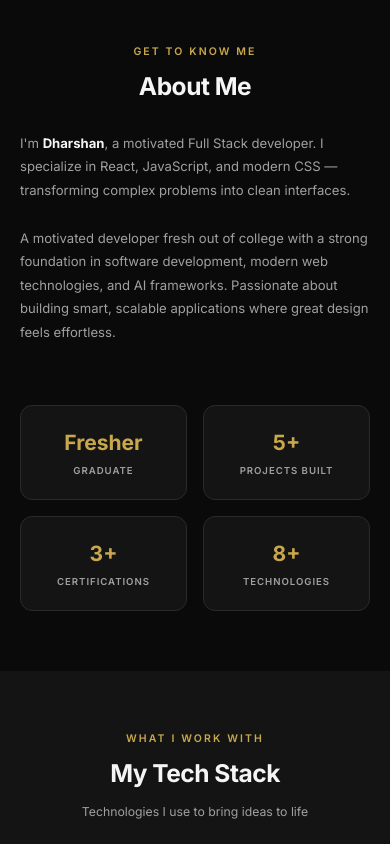
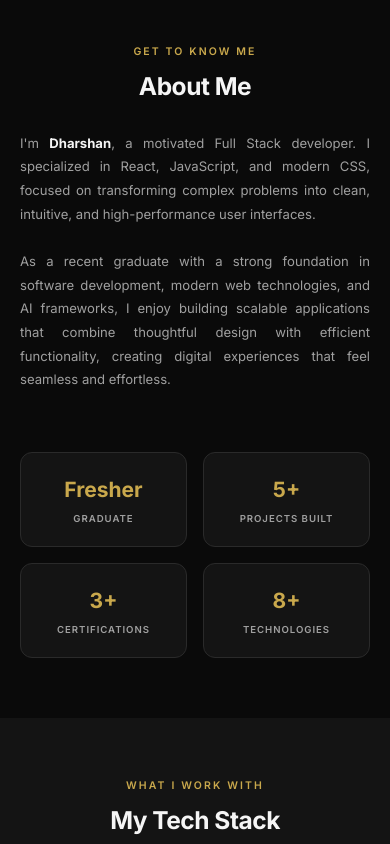
Before and after one commit to dhxrshanr-ai/DevNexus, a React (Vite) app: page / in a window 390 px wide. Shown: the part 860-1704 px from the top of the page. Built offline with nearby package versions, Linux system fonts and the light colour scheme.

Commit message:
Justify About text on mobile and update ShopNova image

```diff
--- a/src/components/About.jsx
+++ b/src/components/About.jsx
@@ -63,13 +63,14 @@ export default function About() {
                     <p style={{ color: 'var(--text-secondary)', fontSize: 'clamp(0.9375rem, 2.5vw, 1.0625rem)', lineHeight: 1.8, marginBottom: 24 }}>
                         I'm <strong style={{ color: 'var(--text-primary)' }}>Dharshan</strong>, a
                         motivated Full Stack developer.{' '}
-                        I specialize in React, JavaScript, and modern CSS — transforming complex
-                        problems into clean interfaces.
+                        I specialized in React, JavaScript, and modern CSS, focused on transforming
+                        complex problems into clean, intuitive, and high-performance user interfaces.
                     </p>
                     <p style={{ color: 'var(--text-secondary)', fontSize: 'clamp(0.9375rem, 2.5vw, 1.0625rem)', lineHeight: 1.8 }}>
-                        A motivated developer fresh out of college with a strong foundation in
-                        software development, modern web technologies, and AI frameworks. Passionate
-                        about building smart, scalable applications where great design feels effortless.
+                        As a recent graduate with a strong foundation in software development, modern
+                        web technologies, and AI frameworks, I enjoy building scalable applications
+                        that combine thoughtful design with efficient functionality, creating digital
+                        experiences that feel seamless and effortless.
                     </p>
                 </div>
 
@@ -127,7 +128,7 @@ export default function About() {
                 @media (max-width: 767px) {
                     .about-section { padding-top: 60px !important; padding-bottom: 60px !important; }
                     .about-desc-container {
-                        text-align: left;
+                        text-align: justify;
                     }
                     .about-stats-grid { grid-template-columns: repeat(2, 1fr) !important; gap: 16px !important; }
                     .about-stat-card { padding: 20px !important; }
--- a/src/data/projects.js
+++ b/src/data/projects.js
@@ -3,7 +3,7 @@ export const projects = [
         id: 1,
         title: 'ShopNova (E-Commerce Site)',
         description: 'A full-featured e-commerce platform offering a seamless shopping experience. Includes product browsing, cart management, and secure checkout powered by React.',
-        image: 'https://images.unsplash.com/photo-1607082348824-0a96f2a4b9da?w=600&h=400&fit=crop',
+        image: 'https://images.unsplash.com/photo-1555529771-835f59fc5efe?w=600&h=400&fit=crop',
         tags: ['React', 'Tailwind CSS', 'Redux', 'REST API'],
         sourceUrl: "https://github.com/dhxrshanr-ai?tab=repositories",
     },
@@ -11,7 +11,7 @@ export const projects = [
         id: 2,
         title: 'Preconnect (Social Media App)',
         description: 'A dynamic social media application that enables users to connect, share posts, and interact in real-time. Features real-time messaging and responsive feeds.',
-        image: 'https://images.unsplash.com/photo-1611162616305-c69b3fa7fbe0?w=600&h=400&fit=crop',
+        image: 'https://images.unsplash.com/photo-1611162617213-7d7a39e9b1d7?w=600&h=400&fit=crop',
         tags: ['React', 'Node.js', 'Socket.io', 'MongoDB'],
         sourceUrl: "https://github.com/dhxrshanr-ai?tab=repositories",
     },
@@ -19,7 +19,7 @@ export const projects = [
         id: 3,
         title: 'Project Management Tool',
         description: 'A Kanban-style project management app with intuitive drag-and-drop features, user authentication, and task tracking built with Next.js.',
-        image: 'https://images.unsplash.com/photo-1542626991-cbc4e32524cc?w=600&h=400&fit=crop',
+        image: 'https://images.unsplash.com/photo-1611224923853-80b023f02d71?w=600&h=400&fit=crop',
         tags: ['Next.js', 'MongoDB', 'Node.js', 'Auth'],
         sourceUrl: "https://github.com/dhxrshanr-ai?tab=repositories",
     },
@@ -27,7 +27,7 @@ export const projects = [
         id: 4,
         title: 'Dev Nexus (Portfolio Website)',
         description: 'A modern, dark-themed developer portfolio featuring smooth animations, a fully responsive layout, and optimized performance. The website you are currently viewing.',
-        image: 'https://images.unsplash.com/photo-1507238691740-187a5b1d37b8?w=600&h=400&fit=crop',
+        image: 'https://images.unsplash.com/photo-1555066931-4365d14bab8c?w=600&h=400&fit=crop',
         tags: ['React', 'Tailwind CSS', 'Vite', 'Animations'],
         sourceUrl: "https://github.com/dhxrshanr-ai?tab=repositories",
     },
```
